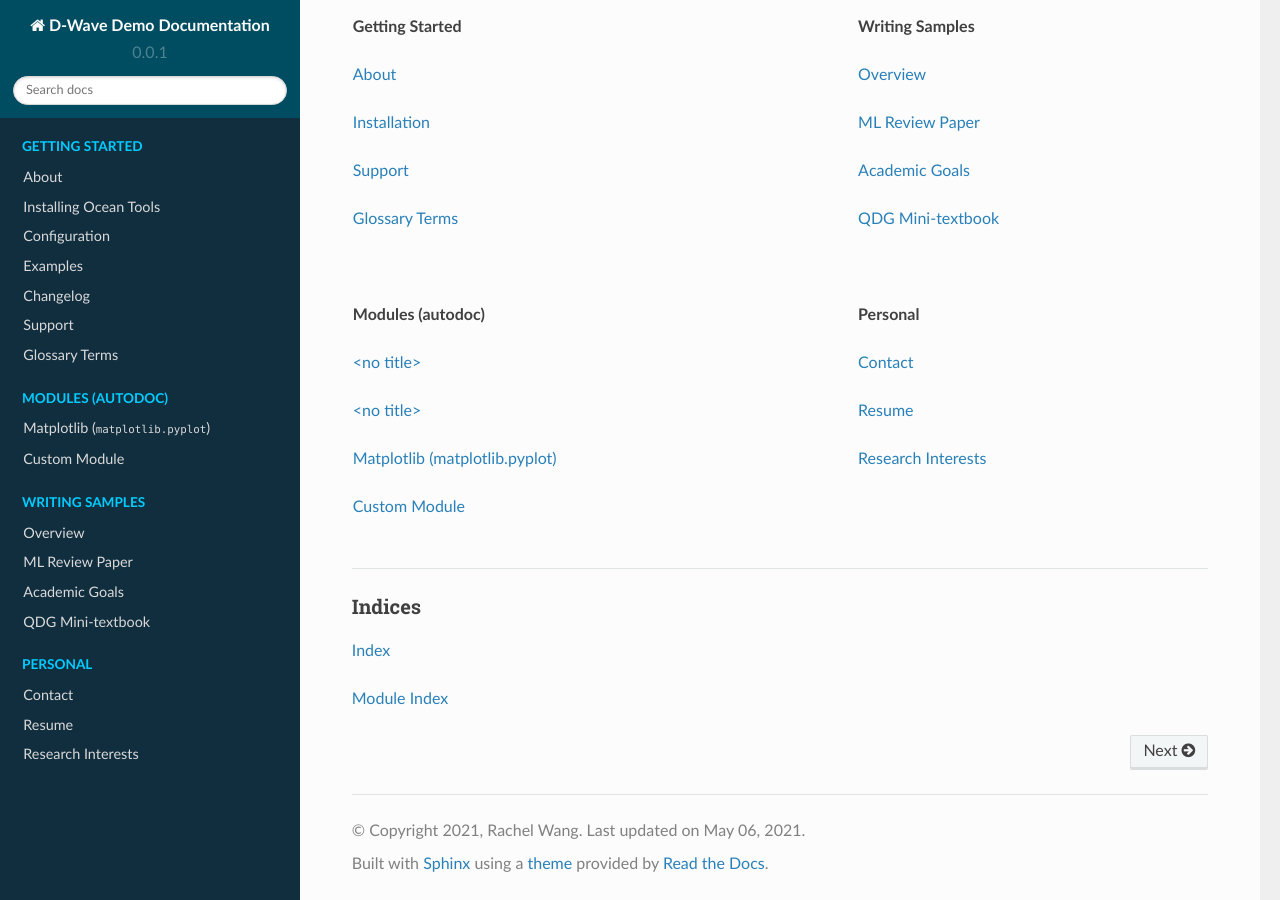
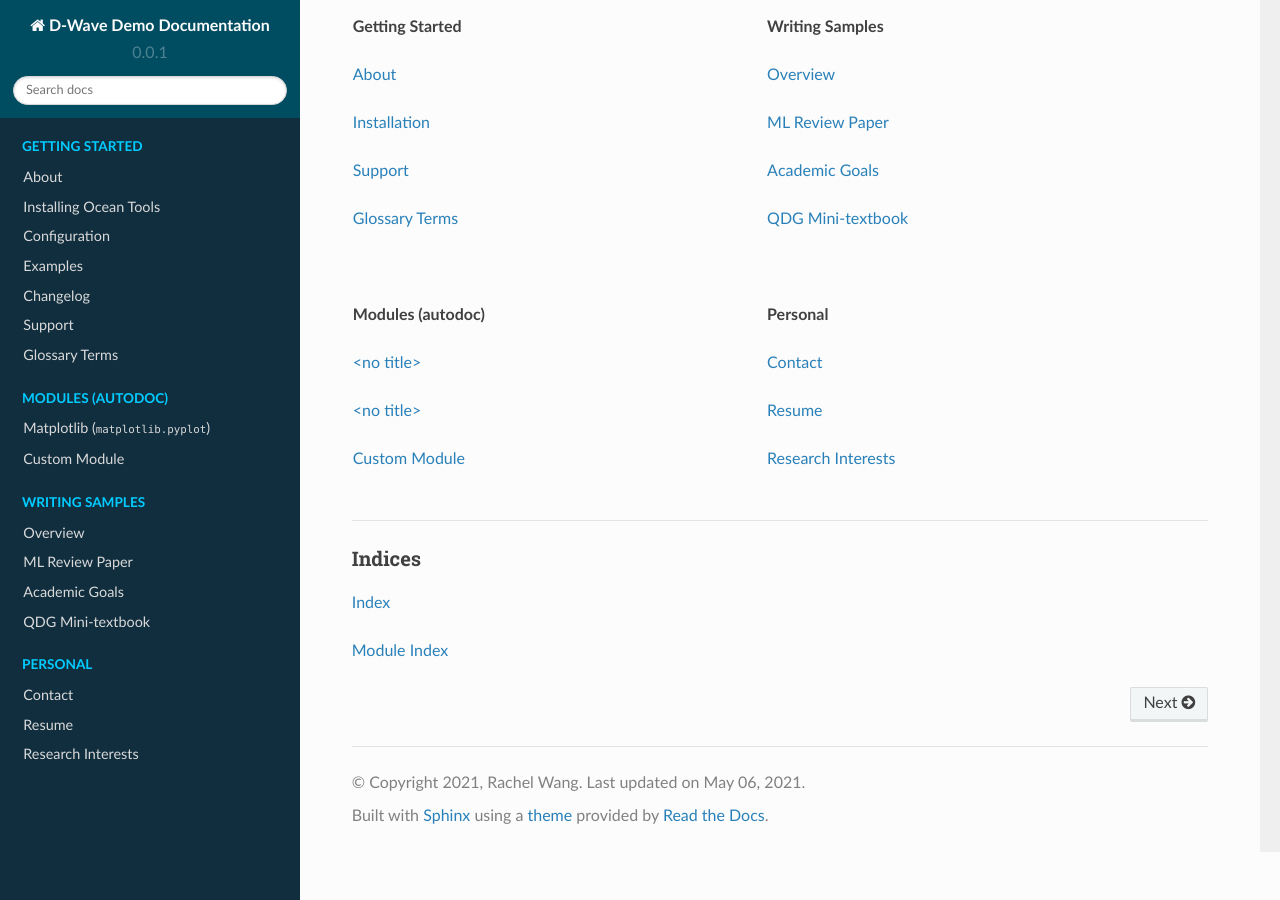
Before and after one commit to rcywang/d-wave-demodoc, a Sphinx documentation site: the page built from docs/index.rst, in a window 1280 px wide and 900 px high, scrolled down 578 px. Built offline with Sphinx 7.4.7 and the Read the Docs theme 2.0.0, drawn with Linux system fonts in a browser that asks for light colours.

Commit message:
Update index.rst
removed :doc:`../matplotlib

```diff
--- a/docs/index.rst
+++ b/docs/index.rst
@@ -49,7 +49,6 @@ On this landing page could be shortcuts, quick information, or help links.
 
      * :doc:`../fourier`
      * :doc:`../randomsamp`
-     * :doc:`../matplotlib`
      * :doc:`../main`
 
    * **Writing Samples**
```
